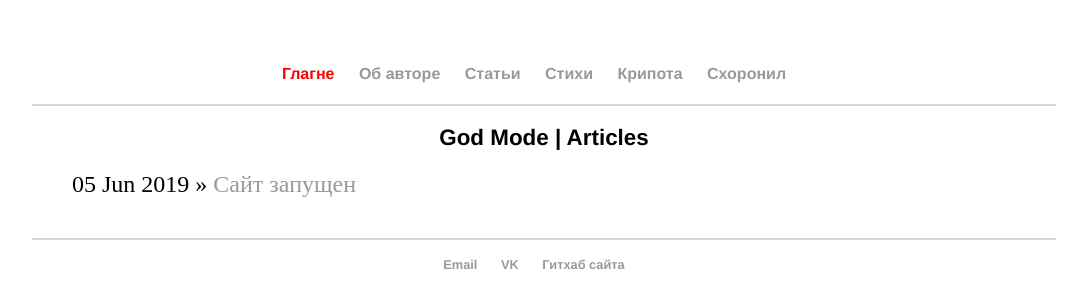
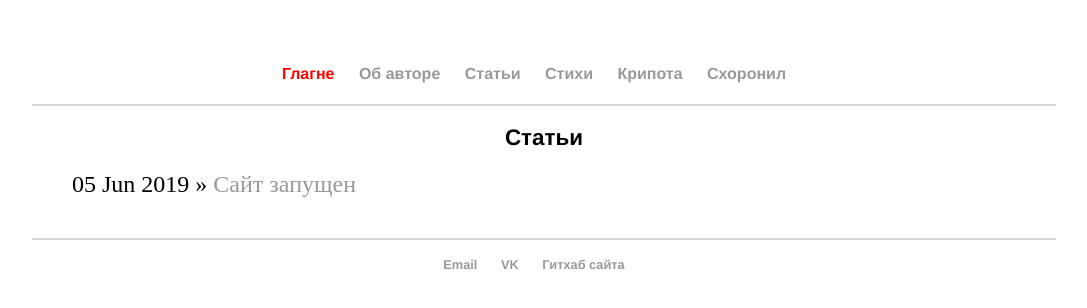
Before and after one commit to G0DMD/G0DMD.github.io, a Jekyll site: the page built from articles/index.html, in a window 1280 px wide. Shown: the top 308 px of the page, without its empty margins (96-1183 px from the left). Built offline with Jekyll 4.4.1, drawn with Linux system fonts in a browser that asks for light colours.

Commit message:
Update index.html

```diff
--- a/articles/index.html
+++ b/articles/index.html
@@ -2,7 +2,7 @@
 layout: default
 title: God Mode | Articles
 ---
-<h2>{{ page.title }}</h2>
+<h2>Статьи</h2>
 <ul class="posts">
   {% for post in site.posts %}
     <li><span>{{ post.date | date_to_string }}</span> &raquo; <a href="{{ post.url }}" title="{{ post.title }}">{{ post.title }}</a></li>
```
